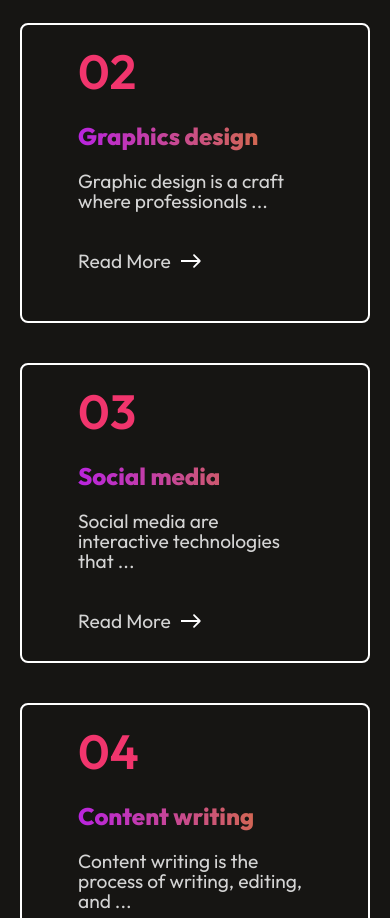
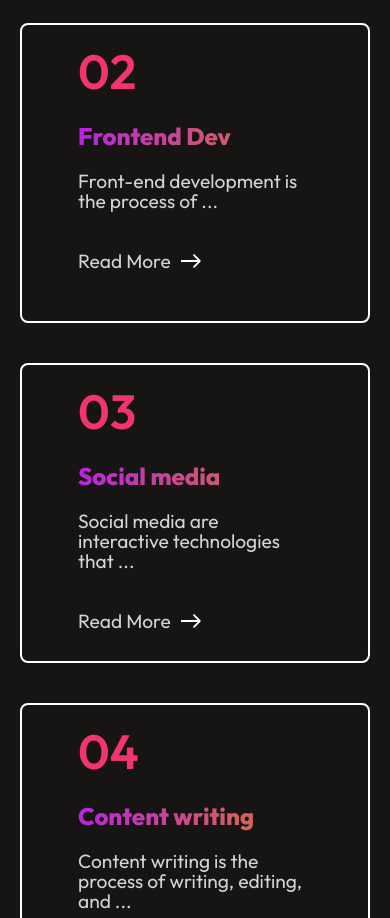
Before and after one commit to PrajapatiApurva/Portfolio-Apurva, a React (Vite) app: page / in a window 390 px wide. Shown: the part 2880-3798 px from the top of the page. Built offline with nearby package versions, Linux system fonts and the light colour scheme; no server answers.

Commit message:
updates on responsive css

```diff
--- a/src/Components/Hero/Hero.css
+++ b/src/Components/Hero/Hero.css
@@ -125,7 +125,7 @@ a{
   }
 
   .hero-action{
-    margin-left: 6%;
+    margin-left: 2%;
     gap: 16px;
     font-size: 18px;
   }
--- a/src/Components/Navbar/Navbar.css
+++ b/src/Components/Navbar/Navbar.css
@@ -115,7 +115,7 @@
     flex-direction: column;
     align-items: start;
     top: 0;
-    right: 0;
+    right: -300px;
     gap: 16px;
     background-color: #1f0016;
     width: 50%;
--- a/src/assets/assets/services_data.js
+++ b/src/assets/assets/services_data.js
@@ -7,9 +7,9 @@ const Services_Data = [
     },
     {
         s_no:"02",
-        s_name:"Graphics design",
-        s_desc:"Graphic design is a craft where professionals ...",
-        s_link:"https://en.wikipedia.org/wiki/Graphic_design"
+        s_name:"Frontend Dev",
+        s_desc:"Front-end development is the process of ...",
+        s_link:"https://www.freecodecamp.org/news/front-end-developer-what-is-front-end-development-explained-in-plain-english/"
     },
     {
         s_no:"03",
```
